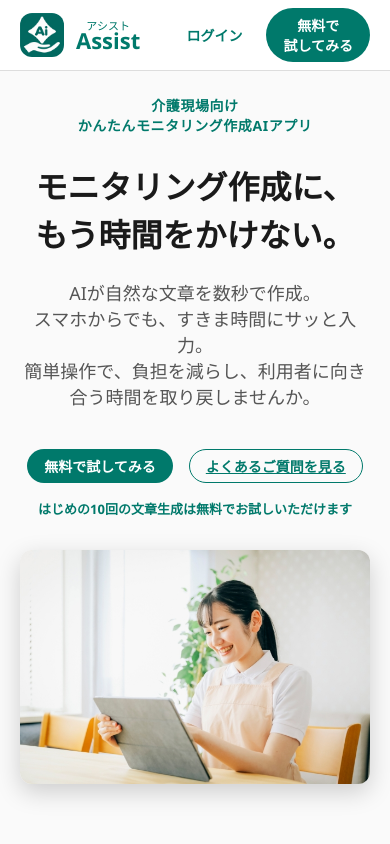
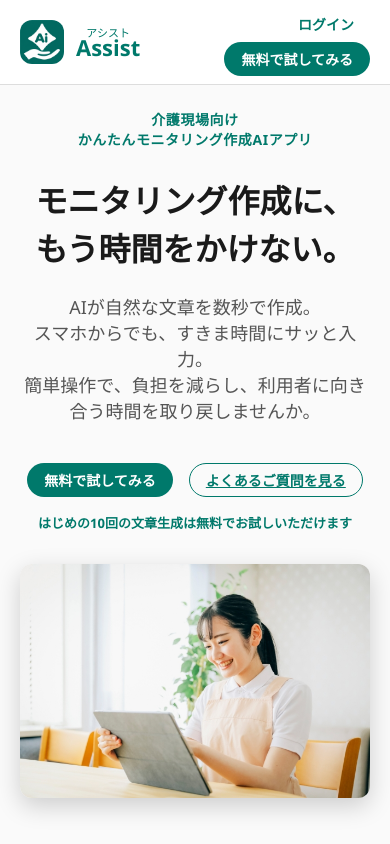
Before and after one commit to goldenglow1991-bot/monitoring_app_web, a React (Vite) app: page / in a window 390 px wide. Shown: the top 844 px of the page. Built offline with nearby package versions, Linux system fonts and the light colour scheme; no server answers.

Commit message:
Revert "Wrap mobile header CTA text to two lines and keep buttons side by side"
This reverts commit 25d75e69c0afcbe00f2d549a7ee0485b4034831a.

```diff
--- a/src/App.css
+++ b/src/App.css
@@ -890,7 +890,6 @@
   .lp-logo-main { font-size: 26px; }
 }
 .lp-header-actions { display: flex; align-items: center; gap: 8px; }
-.lp-header-cta-break { display: none; }
 .lp-section { padding: 96px 40px; }
 .lp-wrap { max-width: 880px; margin: 0 auto; }
 .lp-center { text-align: center; }
@@ -1081,8 +1080,7 @@
   .lp-steps { flex-direction: column; gap: 40px; }
   .lp-pricing-grid { grid-template-columns: repeat(2, 1fr); }
   .lp-header { padding: 8px 20px; }
-  .lp-header-actions { gap: 8px; }
-  .lp-header-cta-break { display: block; }
+  .lp-header-actions { flex-direction: column; align-items: flex-end; gap: 2px; }
   .lp-before-after { flex-direction: column; gap: 16px; }
   .lp-before-after-arrow { transform: rotate(90deg); }
   .lp-emotion-photo-row { flex-direction: column; gap: 20px; }
--- a/src/LandingPage.tsx
+++ b/src/LandingPage.tsx
@@ -27,7 +27,7 @@ export function LandingPage({
         </a>
         <div className="lp-header-actions">
           <button type="button" className="btn btn-text" onClick={onLogin}>ログイン</button>
-          <button type="button" className="btn btn-filled" onClick={onGetStarted}>無料で<br className="lp-header-cta-break" />試してみる</button>
+          <button type="button" className="btn btn-filled" onClick={onGetStarted}>無料で試してみる</button>
         </div>
       </div>
 
```
